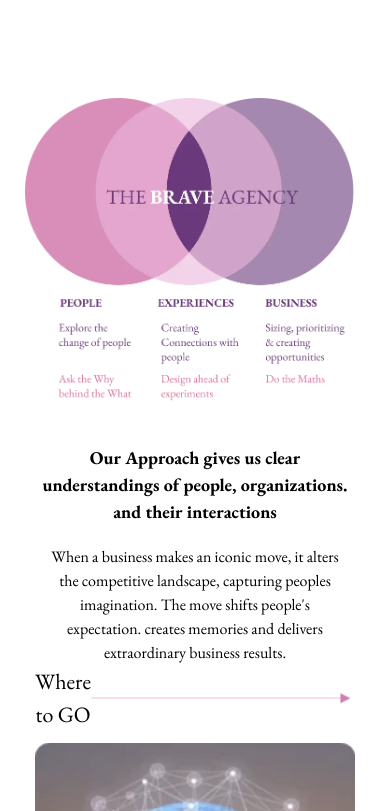
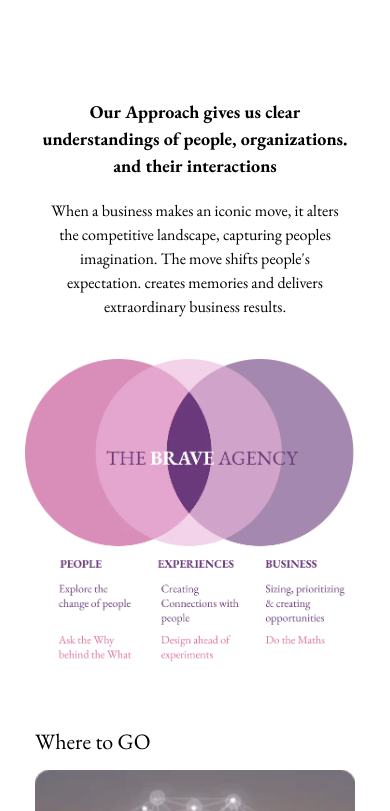
Before and after one commit to Hashaam-ejaz/braveWebsite, a Next.js app: page /approach in a window 390 px wide. Shown: the part 1633-2444 px from the top of the page. Built offline with nearby package versions, Linux system fonts and the light colour scheme.

Commit message:
Removed line arrow and line circle, and optimised mobile view for approach page

```diff
--- a/src/app/approach/page.tsx
+++ b/src/app/approach/page.tsx
@@ -5,8 +5,6 @@
 import section2Img from "@assets/images/appraoch2.webp";
 import section3Img from "@assets/images/approach3.webp";
 import FlipTile from "@components/flip-tile/flip-tile";
-import lineArrow from "@assets/images/lineArrow.svg";
-import lineCircle from "@assets/images/lineCircle.svg";
 import tile1 from "@assets/images/tile1.webp";
 import tile2 from "@assets/images/tile2.webp";
 import tile3 from "@assets/images/tile3.webp";
@@ -58,8 +56,8 @@
           />
         </section>
 
-        <section className="flex flex-col lg:flex-row-reverse font-garamond h-fit lg:h-[40rem] mx-[25px] lg:mx-[30px] mt-[100px] lg:mt-[136px]">
-          <div className="basis-2/4 sm:basis-1 lg:basis-2/4 text-[22px] sm:text-[24px] md:text-[26px] lg:text-[30px] flex justify-center mb-10 w-full">
+        <section className="flex flex-col-reverse lg:flex-row-reverse font-garamond h-fit lg:h-[40rem] mx-[25px] lg:mx-[30px] mt-[100px] lg:mt-[136px]">
+          <div className="basis-2/4 sm:basis-1 lg:basis-2/4 text-[22px] sm:text-[24px] md:text-[26px] lg:text-[30px] flex justify-center mb-10 w-full mt-10 lg:mt-0">
             <div className="relative w-full h-full">
               {/* Image Section */}
               <Image
@@ -88,9 +86,8 @@
           <div className="flex flex-col justify-center text-[22px] sm:text-[24px] md:text-[26px] lg:text-[30px] min-h-fit ">
             <div className="flex flex-col">
               {/* Section Header */}
-              <div className="text-center lg:text-start mb-3 lg:mb-5 flex justify-between">
+              <div className="text-center lg:text-start mb-3 lg:mb-5 flex justify-between mt-5">
                 Where to GO
-                <Image src={lineArrow} alt="arrow " />
               </div>
 
               {/* First Grid Section */}
@@ -119,7 +116,6 @@
               {/* Section Header */}
               <div className="text-center lg:text-start mb-3 lg:mb-5 flex justify-between">
                 How to GET THERE
-                <Image src={lineCircle} alt="arrow " />
               </div>
 
               {/* Second Grid Section */}
```
Also changed, not shown: public/images/lineArrow.svg (deleted), public/images/lineCircle.svg (deleted).
